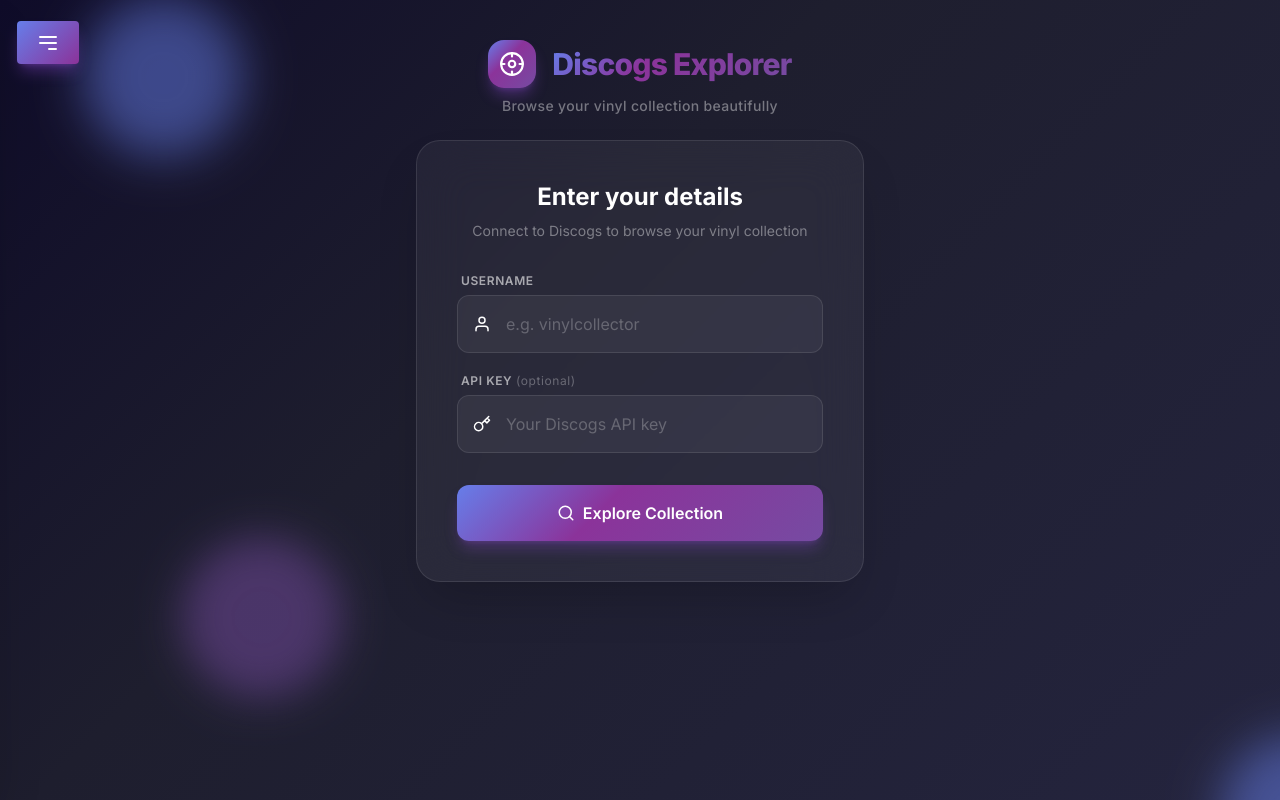
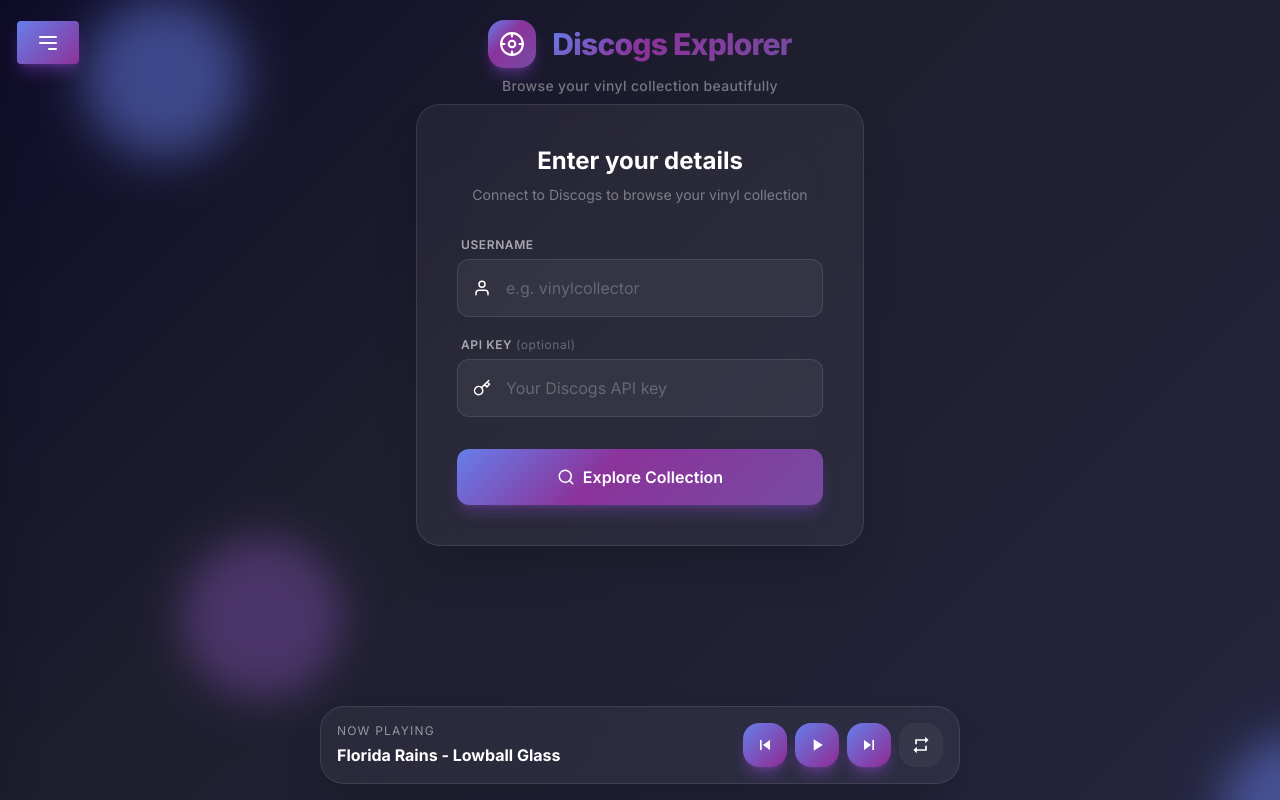
Before and after one commit to thomasDon1103/DiscogsCollectionViewer, a Vue app in the folder frontend/: page / in a window 1280 px wide. Built offline with nearby package versions, Linux system fonts and the light colour scheme.

Commit message:
Jukebox work and is pretty

```diff
--- a/frontend/src/App.vue
+++ b/frontend/src/App.vue
@@ -2,7 +2,7 @@
   <div class="w-full h-full flex bg-window-gradient overflow-hidden">
     <div id="app" class="h-screen flex flex-col">
       <!-- Header -->
-      <header class="pt-5 sm:pt-10 pb-6 px-6">
+      <header class="pt-5 2xl:pt-10 pb-2 2xl:pb-6 px-6">
         <div class="flex items-center justify-center gap-4 mb-2">
           <div
             class="w-12 h-12 rounded-2xl bg-primary-gradient flex items-center justify-center shadow-lg shadow-primary-shadow/30">
@@ -30,7 +30,7 @@
           @change-theme="changeTheme" />
       </main>
       <div class="fixed bottom-0 left-0 right-0">
-        <!-- <Jukebox></Jukebox> -->
+        <Jukebox></Jukebox>
       </div>
       <BallsBackground></BallsBackground>
     </div>
@@ -41,6 +41,7 @@
 <script setup lang="ts">
 import { ref } from 'vue';
 import MainPage from './components/mainPage.vue';
+import Jukebox from './components/jukebox.vue';
 
 
 // LEFT HERE FOR FUTURE ME DOESNT HAVE TO FIGURE OUT HOW TO DO THIS
--- a/frontend/src/components/jukebox.vue
+++ b/frontend/src/components/jukebox.vue
@@ -1,40 +1,137 @@
 <template>
-    <div class="pb-4 w-full flex justify-center items-center">
-        <div class="sm:w-1/3 p-4 bg-white/5 backdrop-blur-xl border border-white/10 rounded-3xl shadow-2xl shadow-black/20">
-            <h3 class="font-bold transform -skew-x-12 p-4"> Now Playing: {{ currentAudio.name }} </h3>
+    <div class="pb-4 w-full flex justify-center items-center h-fit">
+        <div class="w-full sm:w-2/3 lg:w-1/2 p-4 bg-white/5 backdrop-blur-xl border border-white/10 rounded-3xl shadow-2xl shadow-black/20 flex items-center justify-between gap-4">
+            <!-- Song Info (Left Side) -->
+            <div class="flex flex-col items-start min-w-0 flex-1">
+                <span class="text-xs uppercase tracking-widest text-white/50 mb-1">Now Playing</span>
+                <div class="relative w-full overflow-hidden">
+                    <Transition name="song-fade" mode="out-in">
+                        <h3 :key="currentAudioIndex" class="font-bold text-sm sm:text-base truncate w-full text-left">
+                            {{ currentAudio.name }}
+                        </h3>
+                    </Transition>
+                </div>
+            </div>
 
             <!-- Audio Element -->
-            <audio ref="audioPlayer" :src="currentAudio.url"></audio>
-            <button @click="playRandom" class="gradientButton rounded-2xl">Play Something New...</button>
+            <audio ref="audioPlayer" :src="currentAudio.url" @ended="onTrackEnded" @play="isPlaying = true" @pause="isPlaying = false"></audio>
+
+            <!-- Playback Controls (Right Side) -->
+            <div class="flex items-center gap-2 shrink-0">
+                <!-- Previous Button -->
+                <button @click="playPrevious" class="gradientButton rounded-2xl p-3" aria-label="Previous track">
+                    <svg xmlns="http://www.w3.org/2000/svg" width="20" height="20" viewBox="0 0 24 24" fill="currentColor">
+                        <path d="M6 6h2v12H6zm3.5 6 8.5 6V6z" />
+                    </svg>
+                </button>
+
+                <!-- Play / Pause Button -->
+                <button @click="togglePlayPause" class="gradientButton rounded-2xl p-3" aria-label="Play or pause">
+                    <!-- Play Icon -->
+                    <svg v-if="!isPlaying" xmlns="http://www.w3.org/2000/svg" width="20" height="20" viewBox="0 0 24 24" fill="currentColor">
+                        <path d="M8 5v14l11-7z" />
+                    </svg>
+                    <!-- Pause Icon -->
+                    <svg v-else xmlns="http://www.w3.org/2000/svg" width="20" height="20" viewBox="0 0 24 24" fill="currentColor">
+                        <path d="M6 19h4V5H6zm8-14v14h4V5z" />
+                    </svg>
+                </button>
+
+                <!-- Next Button -->
+                <button @click="playNext" class="gradientButton rounded-2xl p-3" aria-label="Next track">
+                    <svg xmlns="http://www.w3.org/2000/svg" width="20" height="20" viewBox="0 0 24 24" fill="currentColor">
+                        <path d="M6 18l8.5-6L6 6v12zM16 6v12h2V6h-2z" />
+                    </svg>
+                </button>
+
+                <!-- Loop Button -->
+                <button @click="toggleLoop" class="rounded-2xl p-3 transition-all duration-300" :class="isLooping ? 'gradientButton' : 'bg-white/5 hover:bg-white/15'" aria-label="Toggle loop">
+                    <svg xmlns="http://www.w3.org/2000/svg" width="20" height="20" viewBox="0 0 24 24" fill="currentColor">
+                        <path d="M7 7h10v3l4-4-4-4v3H5v6h2V7zm10 10H7v-3l-4 4 4 4v-3h12v-6h-2v4z" />
+                    </svg>
+                </button>
+            </div>
         </div>
     </div>
 </template>
 
 <script setup lang="ts">
-import { computed, ref } from 'vue';
+import { computed, ref, nextTick } from 'vue';
 
-// Start of the music player
+// Playlist
 const playlist = ref([
-    { name: 'Forida Rains - Lowball Glass', url: 'sounds/Florida Rains - Lowball Glass.mp3' },
+    { name: 'Florida Rains - Lowball Glass', url: 'sounds/Florida Rains - Lowball Glass.mp3' },
     { name: 'Sonic Mega Collection Plus - Game Library, Extras, & Options', url: 'sounds/Sonic Mega Collection Plus - Game Library, Extras, & Options.mp3' },
 ]);
+
 const currentAudioIndex = ref(0);
 const audioPlayer = ref<HTMLAudioElement | null>(null);
+const isPlaying = ref(false);
+const isLooping = ref(false);
 
-// 3. Computed for current song
+// Current song
 const currentAudio = computed(() => playlist.value[currentAudioIndex.value]);
 
+// Play / Pause toggle
+const togglePlayPause = () => {
+    if (!audioPlayer.value) return;
+    if (isPlaying.value) {
+        audioPlayer.value.pause();
+    } else {
+        audioPlayer.value.play();
+    }
+};
 
-const playRandom = () => {
-    let newIndex;
-    do {
-        newIndex = Math.floor(Math.random() * playlist.value.length);
-    } while (newIndex === currentAudioIndex.value);
+// Toggle loop
+const toggleLoop = () => {
+    isLooping.value = !isLooping.value;
+};
 
+// Handle track end — loop or advance
+const onTrackEnded = () => {
+    if (isLooping.value && audioPlayer.value) {
+        audioPlayer.value.currentTime = 0;
+        audioPlayer.value.play();
+    } else {
+        playNext();
+    }
+};
+
+// Change track and auto-play
+const changeTrack = (newIndex: number) => {
     currentAudioIndex.value = newIndex;
-    // Use nextTick if you need to play immediately after DOM update
-    setTimeout(() => audioPlayer?.value?.play(), 0);
+    nextTick(() => {
+        if (audioPlayer.value) {
+            audioPlayer.value.load();
+            audioPlayer.value.play();
+        }
+    });
+};
+
+// Next track
+const playNext = () => {
+    changeTrack((currentAudioIndex.value + 1) % playlist.value.length);
+};
+
+// Previous track
+const playPrevious = () => {
+    changeTrack((currentAudioIndex.value - 1 + playlist.value.length) % playlist.value.length);
 };
 </script>
 
-<style></style>
+<style scoped>
+.song-fade-enter-active,
+.song-fade-leave-active {
+    transition: opacity 0.35s ease, transform 0.35s ease;
+}
+
+.song-fade-enter-from {
+    opacity: 0;
+    transform: translateY(6px);
+}
+
+.song-fade-leave-to {
+    opacity: 0;
+    transform: translateY(-6px);
+}
+</style>
```
Also changed, not shown: frontend/src/components/mainPage.vue (+22 -19 lines).
